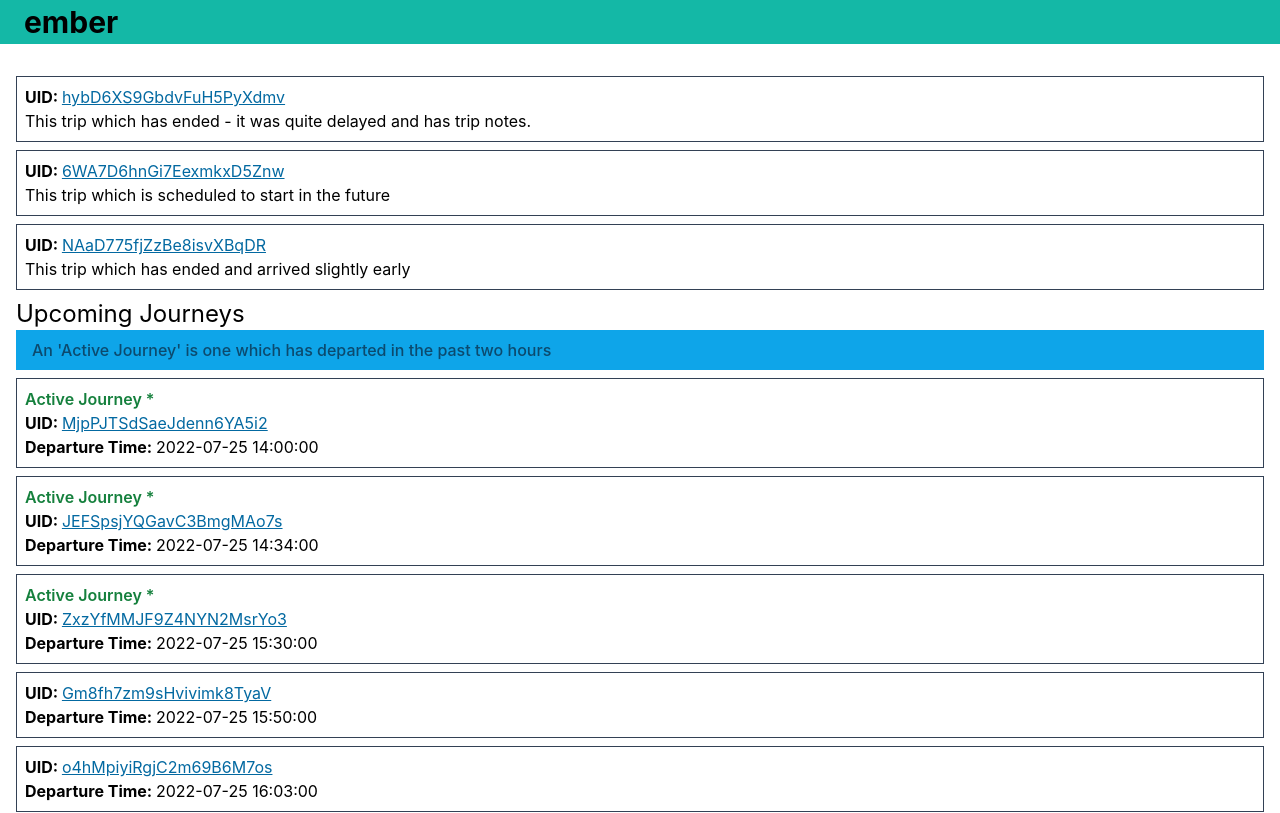
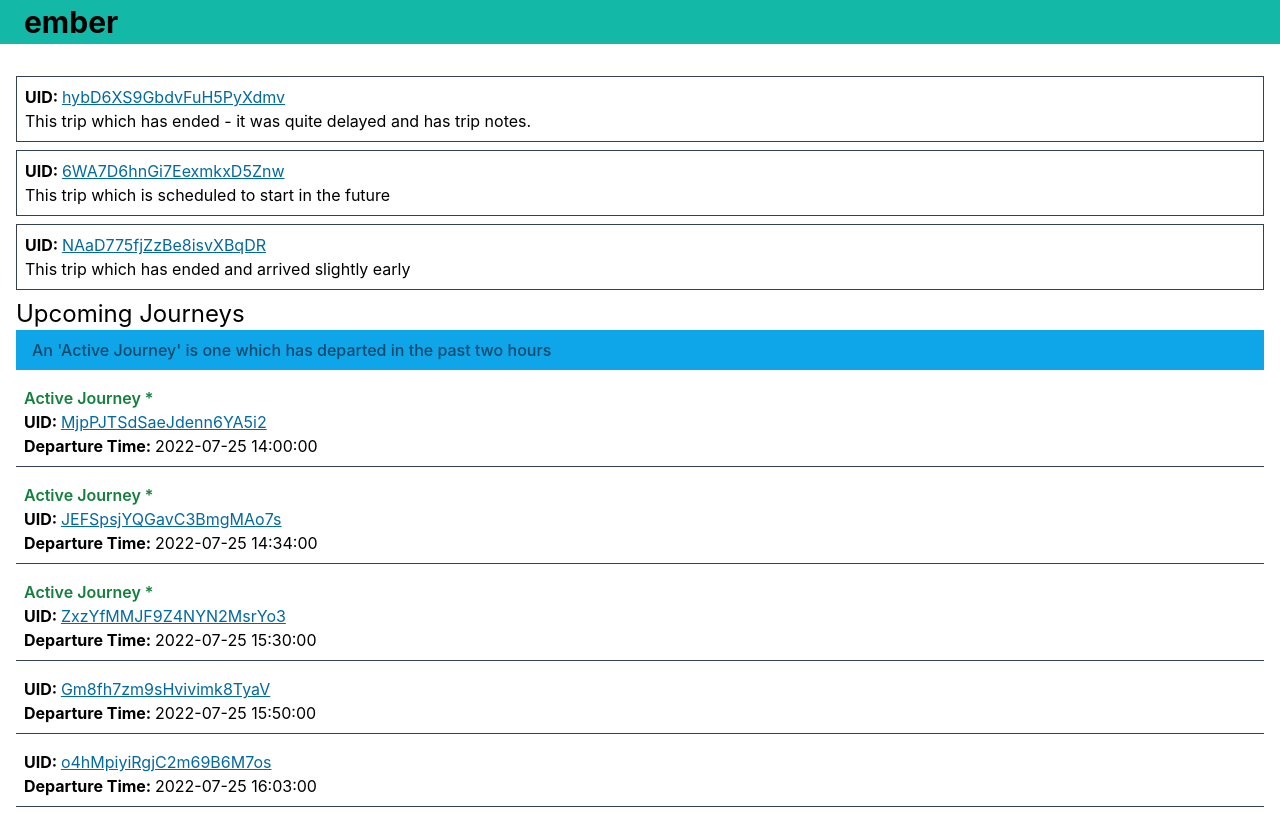
Before and after one commit to ConorHaining/ember, a Next.js app: page /trips in a window 1280 px wide. Shown: the top 813 px of the page. Built offline with nearby package versions, Linux system fonts and the light colour scheme.

Commit message:
fix: when journeys are shown as active

```diff
--- a/pages/trips/index.tsx
+++ b/pages/trips/index.tsx
@@ -50,9 +50,9 @@ const TripsListPage: NextPage<TripsListPageProps> = ({ trips }) => {
                 <Alert variant="information">An &apos;Active Journey&apos; is one which has departed in the past two hours</Alert>
                 {trips.map(trip => {
                     const parsedDeparture = Date.parse(trip.departure);
-                    const isActive = parsedDeparture < Date.now() && parsedDeparture < Date.now() + (6000 * 120);
+                    const isActive = parsedDeparture <= Date.now() && parsedDeparture + 1000 * 60 * 60 * 2 >= Date.now();
                     return (
-                        <div key={trip.uid} className="my-2 p-2 border border-slate-700">
+                        <div key={trip.uid} className="my-2 p-2 border-b border-slate-700">
                             {isActive ? <div className="text-green-700 font-semibold">
                                 Active Journey *
                             </div> : null}
```
